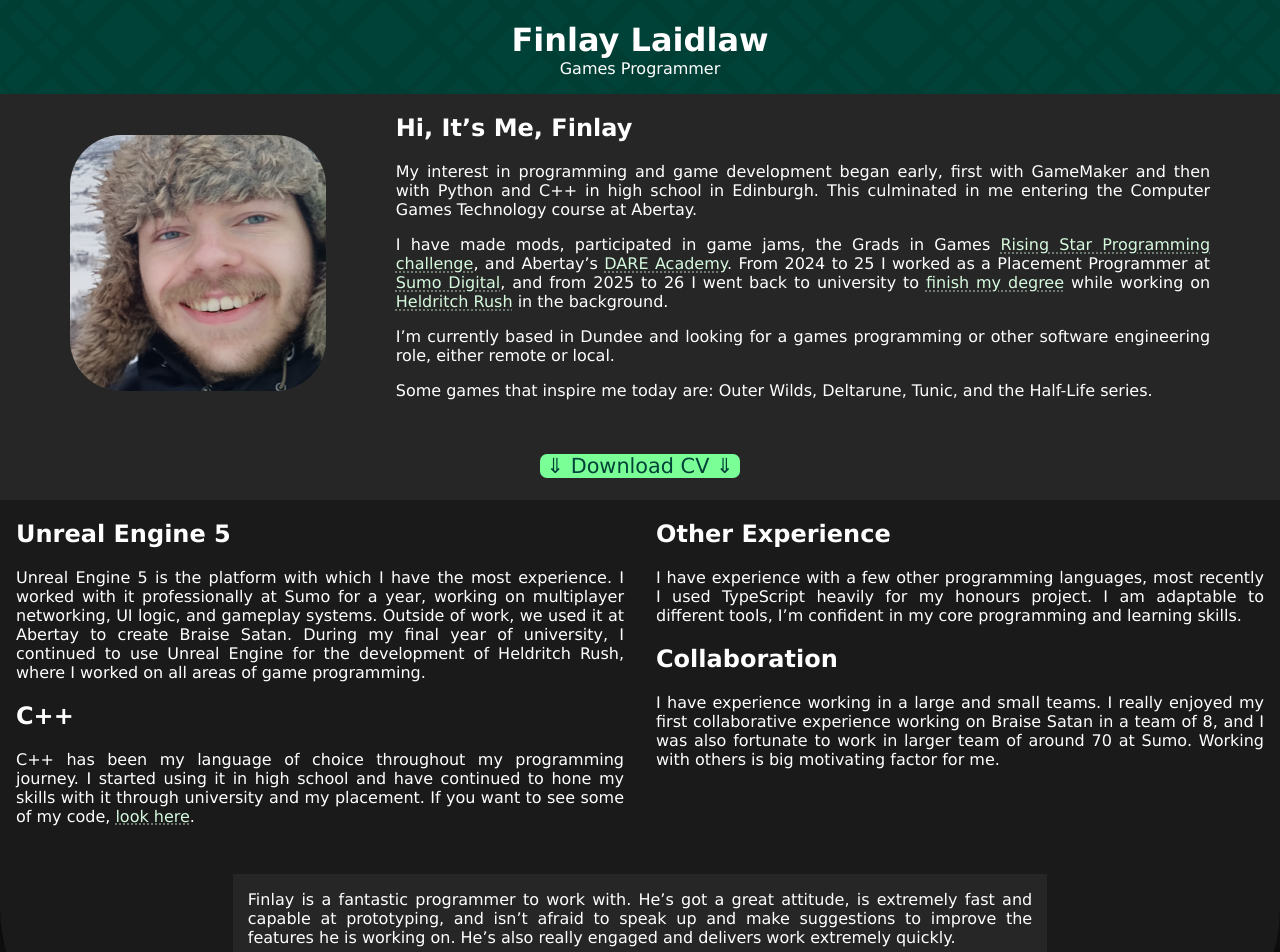
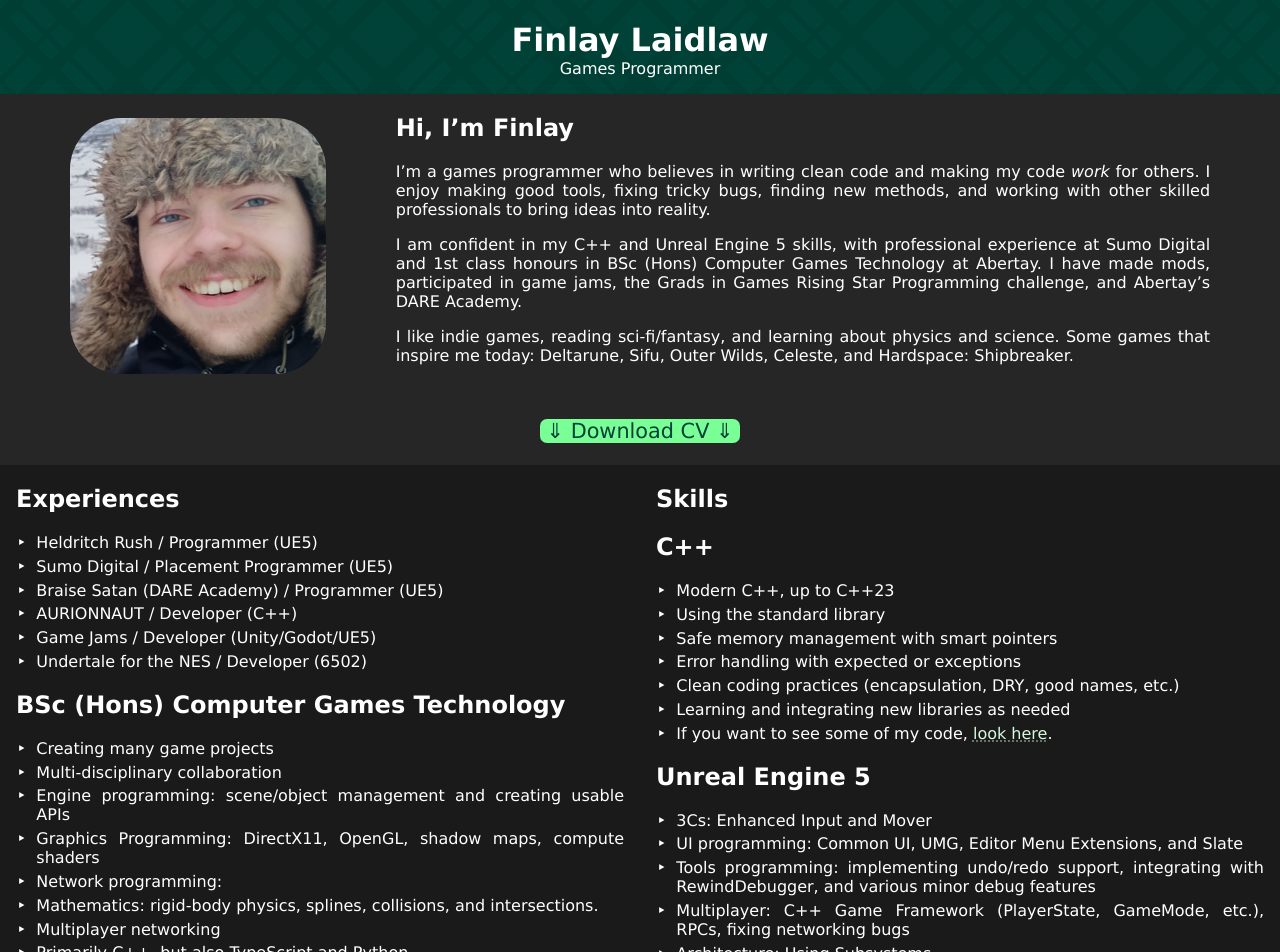
Before and after one commit to CyborgCabbage/cyborgcabbage.github.io, a Jekyll site: the page built from index.md, in a window 1280 px wide. Shown: the top 952 px of the page. Built offline with Jekyll 4.4.1, drawn with Linux system fonts in a browser that asks for light colours; some of the changed text lies outside the part shown.

Commit message:
Begin rewriting main page text

```diff
--- a/_sass/main.scss
+++ b/_sass/main.scss
@@ -10,9 +10,15 @@ $hover-color: #7aff97;
 }
 
 ul {
-  list-style-type: " ‣ ";
-  list-style-position: inside;
-  padding-left: 0;
+  list-style-type: "‣";
+  list-style-position: outside;
+  padding-left: 1ch;
+}
+
+
+li {
+  padding-left: 1ch;
+  margin: 0.3em 0
 }
 
 html {
@@ -52,6 +58,7 @@ a {
 a:hover {
     color: $hover-color;
 }
+
 
 header, footer {
   background-color: $bar-color;
@@ -124,7 +131,7 @@ figcaption {
 
 .quote {
   background-color: hsla(0, 0%, 15%);
-  max-width: 80ch;
+  max-width: 840px;
 }
 
 figure {
@@ -195,7 +202,7 @@ code {
 
 /*Home Page Projects and skills*/
 
-#skills-panel {
+.skills-panel {
   background-color: hsla(0, 0%, 10%);
   display: flex;
   flex-direction: column;
@@ -208,7 +215,7 @@ code {
   border-bottom-left-radius: min(160px, (100vw - 960px) / 2);
 }
 
-#skills {
+.skills {
   align-self: center;
   display: flex;
   align-items: flex-start;
@@ -216,14 +223,14 @@ code {
   gap: 2rem;
 }
 
-#skills section {
+.skills section {
   flex-grow: 1;
   flex-basis: 0;
   max-width: 80ch;
 }
 
 @media screen and (width < 720px) {
-  #skills {
+  .skills {
     flex-direction: column;
     justify-content: flex-start;
     gap: 0;
--- a/index.md
+++ b/index.md
@@ -13,39 +13,82 @@ title: Home
 <div id="bio">
 <img src="/assets/images/me.jpg">
 <section markdown="1">
-# Hi, It's Me, Finlay
-My interest in programming and game development began early, first with GameMaker and then with Python and C++ in high school in Edinburgh. This culminated in me entering the Computer Games Technology course at Abertay.
 
-I have made mods, participated in game jams, the Grads in Games [Rising Star Programming challenge][risingstar], and Abertay's [DARE Academy][braise]. From 2024 to 25 I worked as a Placement Programmer at [Sumo Digital][sumo], and from 2025 to 26 I went back to university to [finish my degree][qr] while working on [Heldritch Rush][heldritch] in the background.
+# Hi, I'm Finlay
+I'm a games programmer who believes in writing clean code and making my code *work* for others. I enjoy making good tools, fixing tricky bugs, finding new methods, and working with other skilled professionals to bring ideas into reality.
 
-I'm currently based in Dundee and looking for a games programming or other software engineering role, either remote or local.
+I am confident in my C++ and Unreal Engine 5 skills, with professional experience at Sumo Digital and 1st class honours in BSc (Hons) Computer Games Technology at Abertay. I have made mods, participated in game jams, the Grads in Games Rising Star Programming challenge, and Abertay’s DARE Academy.
 
-Some games that inspire me today are: Outer Wilds, Deltarune, Tunic, and the Half-Life series.
+I like indie games, reading sci-fi/fantasy, and learning about physics and science. Some games that inspire me today: Deltarune, Sifu, Outer Wilds, Celeste, and Hardspace: Shipbreaker.
 </section>
 </div>
 [⇓ Download CV ⇓](assets/downloads/about/FinlayLaidlaw_CV.pdf){:.button-link}
 </div>
 
-<div id="skills-panel">
-<div id="skills">
+<div class="skills-panel">
+<div class="skills">
 <section markdown="1">
-## Unreal Engine 5
-Unreal Engine 5 is the platform with which I have the most experience.
-I worked with it professionally at Sumo for a year, working on multiplayer networking, UI logic, and gameplay systems.
-Outside of work, we used it at Abertay to create Braise Satan. During my final year of university, I continued to use Unreal Engine for the development of Heldritch Rush, where I worked on all areas of game programming.
-## C++
-C++ has been my language of choice throughout my programming journey.
-I started using it in high school and have continued to hone my skills with it through university and my placement.
-If you want to see some of my code, [look here](https://github.com/CyborgCabbage/yournespal).
+
+# Experiences
+* Heldritch Rush / Programmer (UE5)
+* Sumo Digital / Placement Programmer (UE5)
+* Braise Satan (DARE Academy) / Programmer (UE5)
+* AURIONNAUT / Developer (C++)
+* Game Jams / Developer (Unity/Godot/UE5)
+* Undertale for the NES / Developer (6502)
+
+## BSc (Hons) Computer Games Technology
+* Creating many game projects
+* Multi-disciplinary collaboration
+* Engine programming: scene/object management and creating usable APIs
+* Graphics Programming: DirectX11, OpenGL, shadow maps, compute shaders
+* Network programming:
+* Mathematics: rigid-body physics, splines, collisions, and intersections.
+* Multiplayer networking
+* Primarily C++, but also TypeScript and Python
+
 </section>
 <section markdown="1">
-## Other Experience
-I have experience with a few other programming languages, most recently I used TypeScript heavily for my honours project. I am adaptable to different tools, I'm confident in my core programming and learning skills.
-## Collaboration
-I have experience working in a large and small teams. I really enjoyed my first collaborative experience working on Braise Satan in a team of 8, and I was also fortunate to work in larger team of around 70 at Sumo. Working with others is big motivating factor for me.
+
+# Skills
+
+## C++
+* Modern C++, up to C++23
+* Using the standard library
+* Safe memory management with smart pointers
+* Error handling with expected or exceptions
+* Clean coding practices (encapsulation, DRY, good names, etc.)
+* Learning and integrating new libraries as needed
+* If you want to see some of my code, [look here](https://github.com/CyborgCabbage/yournespal).
+
+## Unreal Engine 5
+* 3Cs: Enhanced Input and Mover
+* UI programming: Common UI, UMG, Editor Menu Extensions, and Slate
+* Tools programming: implementing undo/redo support, integrating with RewindDebugger, and various minor debug features
+* Multiplayer: C++ Game Framework (PlayerState, GameMode, etc.), RPCs, fixing networking bugs
+* Architecture: Using Subsystems,
+
+## Soft Skills
+* Getting up to speed with an existing project and processes quickly
+* Researching and learning new skills independently as needed
+* Communicating with others to solve problems on large teams
+* Using professional workflows: Jira, CI/CD, code review, and adhering to coding standards
+* Using a variety of resources to solve problems: documentation, blog-posts, reading source-code, learning new debug tools, testing to confirm expected behaviour
+
+## Engine Level
+* DirectX11 and OpenGL
+* Scene and object management
+* Low level networking
+* Using physics, audio, input, and windowing libraries
+
+## Miscellaneous
+* Some experience with Godot and Unity in game jams
+* HTML, CSS, TypeScript and WebAssembly
+
 </section>
 </div>
 <figure class="quote">
+
 <blockquote markdown="1">
 Finlay is a fantastic programmer to work with. He's got a great attitude, is extremely fast and capable at prototyping, and isn't afraid to speak up and make suggestions to improve the features he is working on. He's also really engaged and delivers work extremely quickly.
 
```
